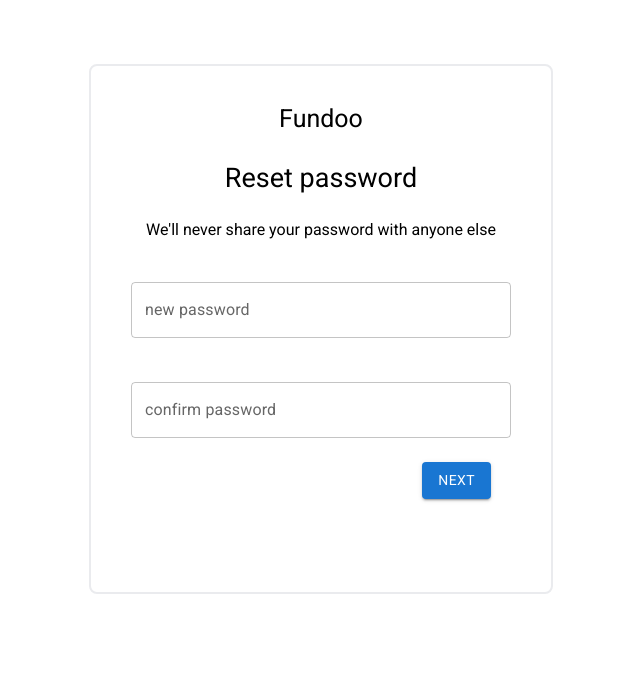
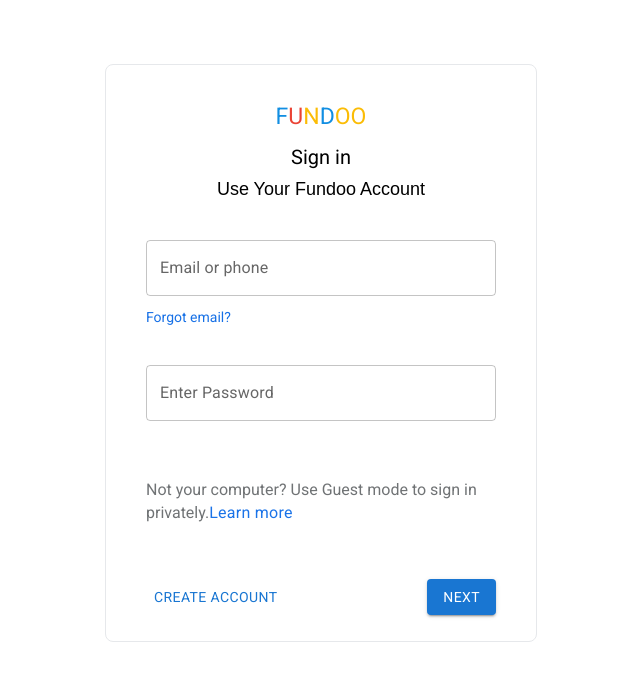
Before and after one commit to DhanuIngalahalli/FUNDOO-APP, a React (Create React App) app: page / in a window 1280 px wide. Shown: the top 678 px of the page, without its empty margins (319-959 px from the left). Built offline with nearby package versions, Linux system fonts and the light colour scheme.

Commit message:
Adding:Api for registration and login

```diff
--- a/package.json
+++ b/package.json
@@ -9,6 +9,7 @@
     "@testing-library/jest-dom": "^5.15.1",
     "@testing-library/react": "^11.2.7",
     "@testing-library/user-event": "^12.8.3",
+    "axios": "^0.24.0",
     "react": "^17.0.2",
     "react-dom": "^17.0.2",
     "react-scripts": "4.0.3",
--- a/src/App.js
+++ b/src/App.js
@@ -1,16 +1,16 @@
 import './App.css';
 //import Registration from './Pages/signup/Registration';
-//import Login from './Pages/Login/Login';
+import Login from './Pages/Login/Login';
 //import Forget from './Pages/Forget/Forget';
-import Reset from './Pages/Reset/Reset';
+//import Reset from './Pages/Reset/Reset';
 
 function App() {
   return (
     <div className="App">
-         {/* <Registration />  */}
-       {/* <Login /> */}
+          {/*<Registration />*/}
+       <Login />
          {/* <Forget/> */}
-         <Reset/>
+         {/* <Reset/> */}
     </div>
   );
 }
--- a/src/Pages/Forget/Forget.jsx
+++ b/src/Pages/Forget/Forget.jsx
@@ -2,6 +2,9 @@ import React, { Component } from 'react'
 import './Forget.css';
 import TextField from '@mui/material/TextField';
 import Button from '@mui/material/Button';
+import Userservice from '../../service/Userservice'
+let userservice = new Userservice();
+
 
 export class Forget extends Component {
     render() {
--- a/src/Pages/Login/Login.jsx
+++ b/src/Pages/Login/Login.jsx
@@ -2,6 +2,9 @@ import React, { Component } from 'react'
 import './Login.css';
 import TextField from '@mui/material/TextField';
 import Button from '@mui/material/Button';
+import Userservice from '../../Service/Userservice'
+let userservice = new Userservice();
+
 
 export class Login extends Component {
     constructor(props) {
@@ -30,25 +33,42 @@ export class Login extends Component {
        var isValid = this.validation();
        if (!isValid) {
        console.log("successful validation");
-    };
-  }
-    changeHandle =(e)=>{
+       let data = {
+                "email":this.state.emailorphone,
+                "password":this.state.password,
+       }
+       userservice.Login("http://fundoonotes.incubation.bridgelabz.com/api/user/login",data)
+       .then(()=>{
+           console.log("successfull login");
+       })
+       .catch((err)=>{
+           console.log(err);
+       });
+}
+};
+  changeHandle =(e)=>{
     this.setState({
-      [e.target.name]: e.target.value
+        [e.target.name]:e.target.value
     })
-}
+ }
     render() {
         console.log(this.state)
         return (
             <div class="Login-container">
-                <div class="logo"> Fundoo
+                <div class="logo">
+                        <span style={{color:'rgb(17,142,226'}}>F</span>
+                        <span style={{color:'rgb(234,67,53'}}>U</span>
+                        <span style={{color:'rgb(251,188,5'}}>N</span>
+                        <span style={{color:'rgb(17,142,226'}}>D</span>
+                        <span style={{color:'rgb(251,188,5'}}>O</span>
+                        <span style={{color:'rgb(251,188,5'}}>O</span>
                 </div>
                 <h1 class="header">Sign in</h1>
                 <span class="text">Use your Fundoo account</span>
                 <formfield>
-                    <TextField fullWidth label="Email or phone" id="emailorphone" size="medium" margin="normal" error={this.state.emailorphoneerror} helperText={this.state.emailorphoneerror ? "Enter Email or Phone" : ''} onChange={e=> this.changeHandle(e)} sx={{marginTop:'40px'}} />
+                    <TextField fullWidth label="Email or phone" name="emailorphone" size="medium" margin="normal" error={this.state.emailorphoneerror} helperText={this.state.emailorphoneerror ? "Enter Email or Phone" : ''} onChange={e=> this.changeHandle(e)} sx={{marginTop:'40px'}} />
                     <p class="text1">Forgot email?</p>
-                    <TextField fullWidth label="Enter Password" id="password" size="medium" margin="normal" error={this.state.passworderror} helperText={this.state.passworderror ? "Enter Password" : ''} onChange={e=> this.changeHandle(e)} sx={{marginTop:'40px'}}/>
+                    <TextField fullWidth label="Enter Password" name="password" size="medium" margin="normal" error={this.state.passworderror} helperText={this.state.passworderror ? "Enter Password" : ''} onChange={e=> this.changeHandle(e)} sx={{marginTop:'40px'}}/>
                     <div class="text2">
                         Not your computer? Use Guest mode to sign in privately.
                         <a href="">Learn more</a>
--- a/src/Pages/Reset/Reset.jsx
+++ b/src/Pages/Reset/Reset.jsx
@@ -2,6 +2,9 @@ import React, { Component } from 'react'
 import './Reset.css';
 import TextField from '@mui/material/TextField';
 import Button from '@mui/material/Button';
+//import Userservice from '../../Service/Userservice'
+//let userservice = new Userservice();
+
 
 export class Reset extends Component {
     constructor(props) {
@@ -30,18 +33,35 @@ export class Reset extends Component {
         var isValid = this.validation();
         if (!isValid) {
           console.log("successful validation");
-        }
-      };
-      changeHandle =(e)=>{
-          this.setState({
-          [e.target.name]: e.target.value
+          let data = {
+            "newpassword":this.state.newpassword ,
+            "confirmpassword":this.state.confirmPwd,
+            }
+        //    Userservice.Registration("http://fundoonotes.incubation.bridgelabz.com/api/user/reset-password",data)
+        //    .then(()=>{
+        //        console.log("successfull reset");
+        //    })
+        //    .catch((err)=>{
+         //       console.log(err);
+        //    });
+       }
+    };
+      changeHandle =()=>{
+        this.setState({
+            [e.target.name]:e.target.value
         })
-    }
-
+     }
     render() {
         return (
             <div class="Reset-password-body">
-            <div class="logo"> Fundoo</div>
+            <div class="logo">
+                        <span style={{color:'rgb(17,142,226'}}>F</span>
+                        <span style={{color:'rgb(234,67,53'}}>U</span>
+                        <span style={{color:'rgb(251,188,5'}}>N</span>
+                        <span style={{color:'rgb(17,142,226'}}>D</span>
+                        <span style={{color:'rgb(234,67,53'}}>o</span>
+                        <span style={{color:'rgb(234,67,53'}}>o</span>
+            </div>
             <h1 class="Password-header">Reset password</h1>
             <span class="password-text">We'll never share your password with anyone else</span>
             <form>
--- /dev/null
+++ b/src/Service/Axiosservice.js
@@ -0,0 +1,10 @@
+import axios from "axios";
+
+class Axiosservice {
+    Post(url, data){
+        return axios.post(url, data);
+    }
+
+}
+
+export default Axiosservice;
--- /dev/null
+++ b/src/Service/Userservice.js
@@ -0,0 +1,20 @@
+import Axiosservice  from "./Axiosservice";
+
+const axiosService = new Axiosservice();
+
+class Userservice {
+    //Registration (url, data){
+    //    return axiosService.Post(url,data);
+    //}
+    Login (url, data){
+       return axiosService.Post(url,data);
+    }
+    //Forget(url, data){
+     //   return axiosService.Post(url,data);
+    //}
+    //Reset(url, data){
+    //    return axiosService.Post(url, data);
+    //}
+}
+
+export default Userservice;
```
Also changed, not shown: src/Pages/signup/Registration.jsx (+30 -8 lines), 1 other file (tests, documents, lock files or other folders).
